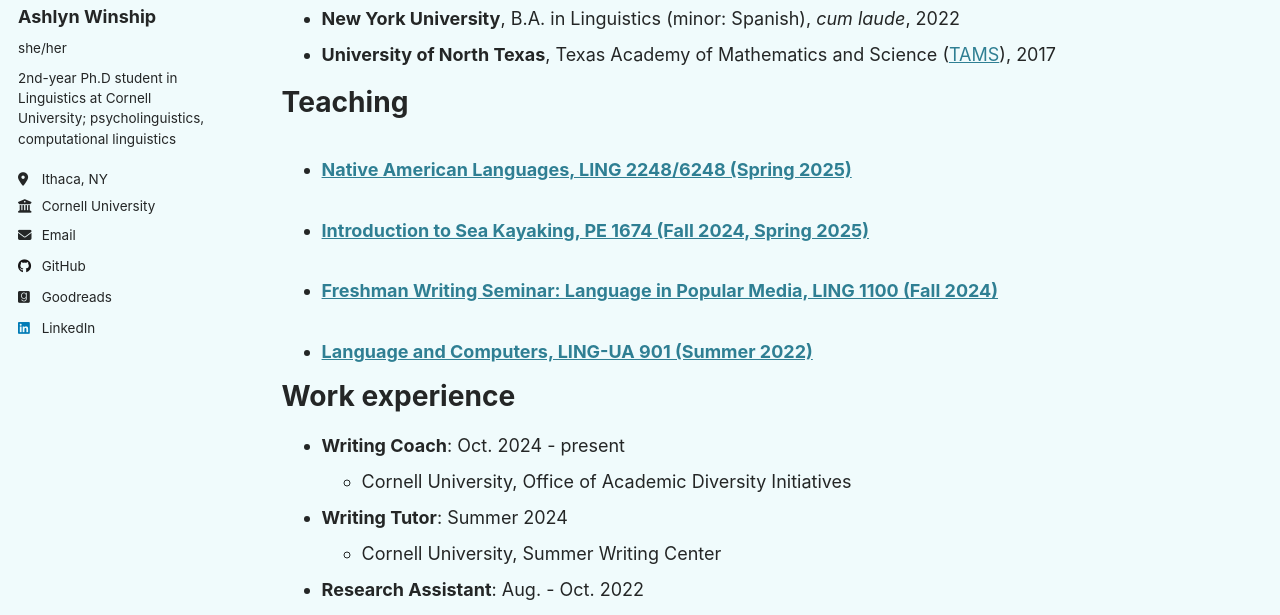
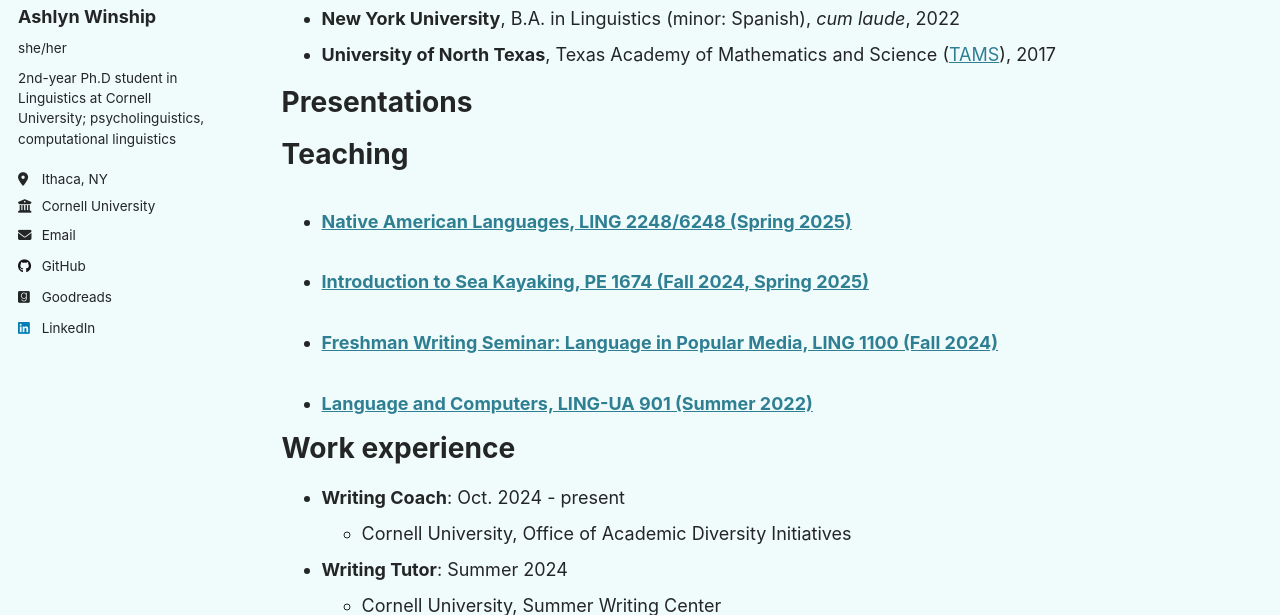
Before and after one commit to ashlynwinship/ashlynwinship.github.io, a Jekyll site: the page built from _pages/cv.md, in a window 1280 px wide and 900 px high, cut to the strip 285-900 px from the top of the window. Built offline with Jekyll 4.4.1, drawn with Linux system fonts in a browser that asks for light colours.

Commit message:
Update cv.md

```diff
--- a/_pages/cv.md
+++ b/_pages/cv.md
@@ -24,11 +24,11 @@ Education
     {% include archive-single-cv.html %}
   {% endfor %}</ul> -->
 
-<!-- Talks
+Presentations
 ======
   <ul>{% for post in site.talks reversed %}
     {% include archive-single-talk-cv.html  %}
-  {% endfor %}</ul> -->
+  {% endfor %}</ul>
 
 
 Teaching
```
